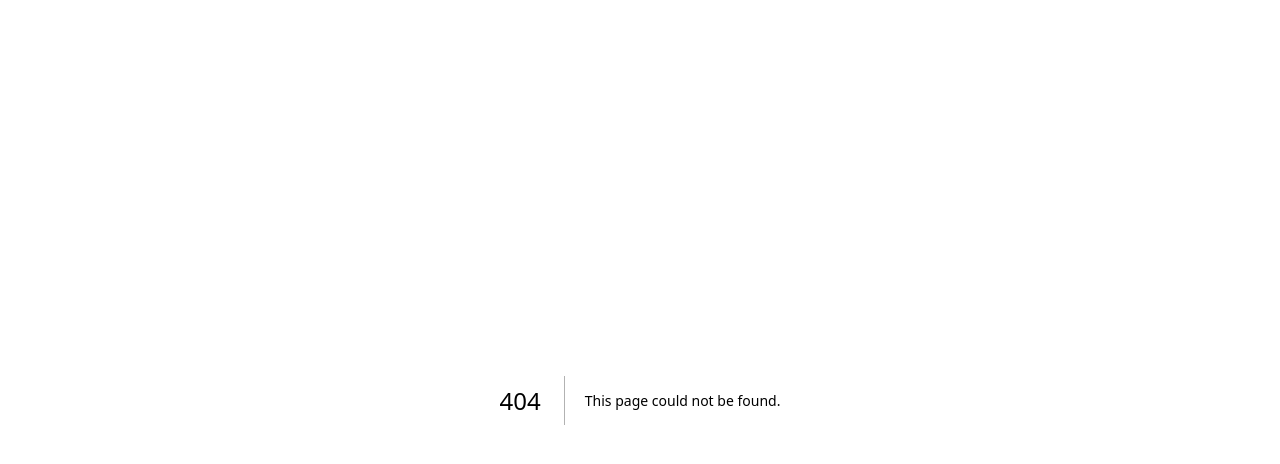
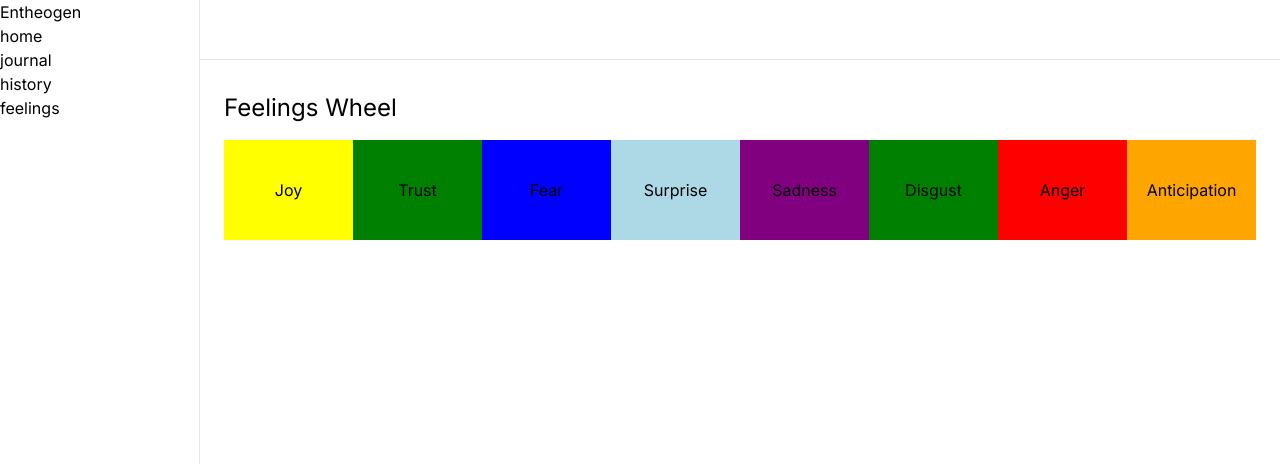
Before and after one commit to avertrees/entheogen-fullstack, a Next.js app: page /feelings in a window 1280 px wide. Before the commit this address had no page. Shown: the top 464 px of the page. Built offline with nearby package versions, Linux system fonts and the light colour scheme.

Commit message:
move feelings wheel to its own page

```diff
--- /dev/null
+++ b/app/(dashboard)/feelings/page.tsx
@@ -0,0 +1,22 @@
+// import { getUserFromClerkID } from "@/utils/auth"
+// import { prisma } from "@/utils/db"
+// import HistoryChart from "@/components/HistoryChart"
+'use client'
+// import { useState } from "react"
+import FeelingsWheel from "@/components/FeelingsWheel"
+
+const FeelingsPage = () => {
+  // const { analyses, average } = await getData()
+  return (
+    <div className="h-full px-6 py-8">
+      <div>
+        <h1 className="text-2xl mb-4">Feelings Wheel</h1>
+      </div>
+      <div className="h-full w-full">
+        <FeelingsWheel />
+      </div>
+    </div>
+  )
+}
+
+export default FeelingsPage
--- a/app/(dashboard)/layout.tsx
+++ b/app/(dashboard)/layout.tsx
@@ -7,6 +7,7 @@ const DashboardLayout = ({children}) => {
     {label: 'home', href: '/' },
     {label: 'journal', href: '/journal'},
     {label: 'history', href: '/history'},
+    {label: 'feelings', href: '/feelings'},
   ]
   return (
     <div className="h-screen w-screen relative">
--- a/components/Editor.tsx
+++ b/components/Editor.tsx
@@ -55,7 +55,7 @@ const Editor = ({entry}) => {
               </li>
               ))}
             </ul>
-            <FeelingsWheel />
+            {/* <FeelingsWheel /> */}
         </div>
       </div>
       </div>
```
